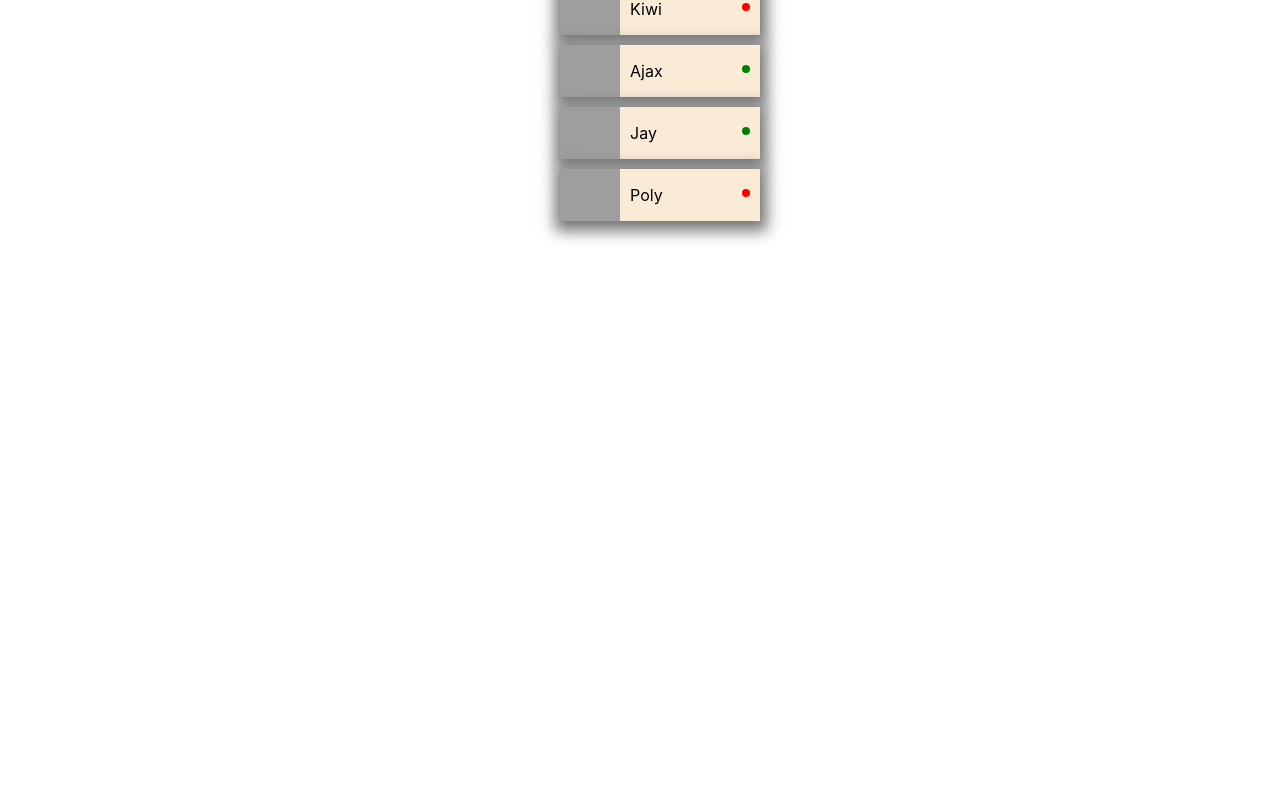
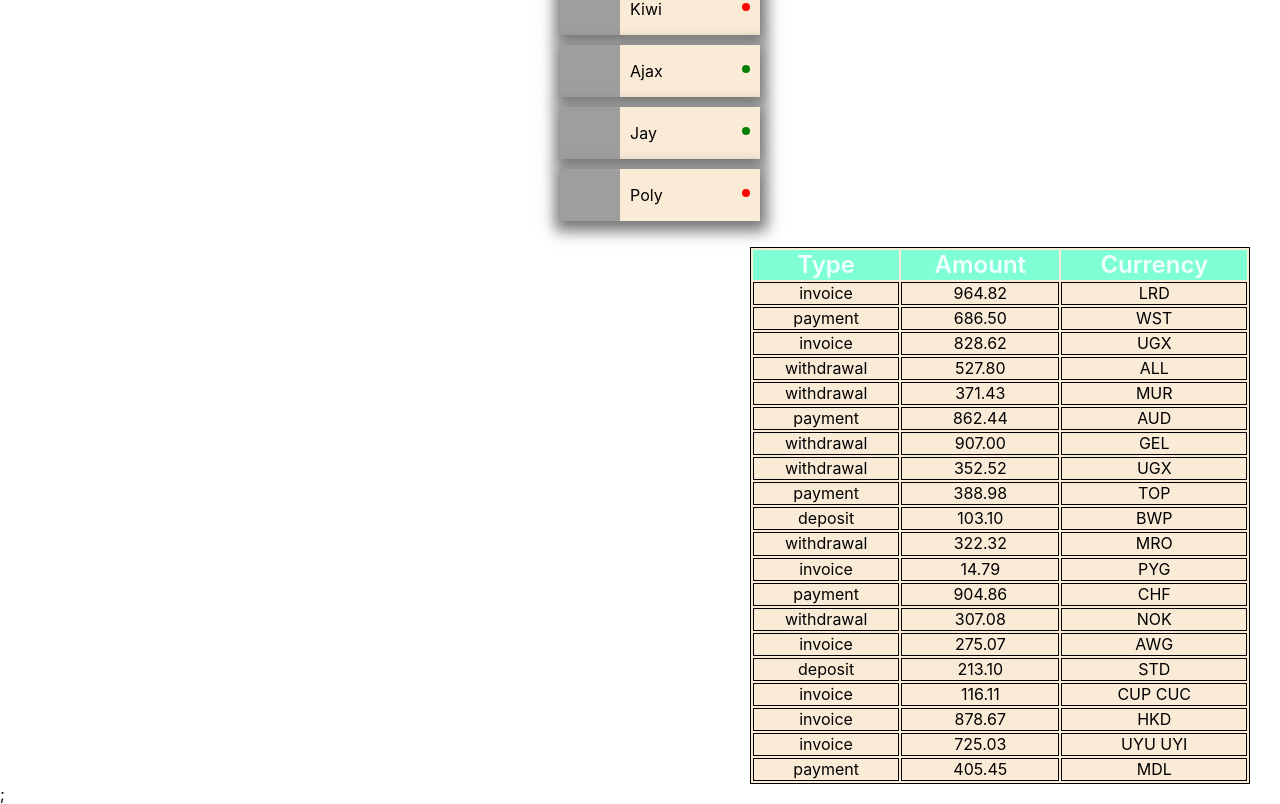
Before and after one commit to Viktoriia-Lehusova/goit-react-hw-01-components, a React (Create React App) app: page / in a window 1280 px wide. Shown: the part 637-1441 px from the top of the page. Before the commit the page ends 884 px from the top, so only its background shows below. Built offline with nearby package versions, Linux system fonts and the light colour scheme; grey boxes are pictures that could not be loaded.

Commit message:
add 4 task

```diff
--- a/src/components/App.jsx
+++ b/src/components/App.jsx
@@ -1,9 +1,11 @@
 import { UserProfile } from 'components/UserProfile/UserProfile';
 import { Statistics } from 'components/Statistics/Statistics';
 import { FriendList } from 'components/FriendList/FriendList';
+import { TransactionHistory } from 'components/TransactionHistory/TransactionHistory';
 import user from './data/user.json';
 import data from './data/data.json';
 import friends from './data/friends.json';
+import transactions from './data/transactions.json';
 
 export const App = () => {
   return (
@@ -17,6 +19,7 @@
       />
       <Statistics stats={data} />
       <FriendList friends={friends} />
+      <TransactionHistory items={transactions} />;
     </div>
   );
 };
--- /dev/null
+++ b/src/components/TransactionHistory/TransactionHistory.jsx
@@ -0,0 +1,36 @@
+import PropTypes from 'prop-types';
+import css from './TransactionHistory.module.css';
+
+export const TransactionHistory = ({ items }) => {
+  return (
+    <table className={css.transactionHistory}>
+      <thead className={css.tableHead}>
+        <tr>
+          <th className={css.tableTitle}>Type</th>
+          <th className={css.tableTitle}>Amount</th>
+          <th className={css.tableTitle}>Currency</th>
+        </tr>
+      </thead>
+      <tbody>
+        {items.map(item => (
+          <tr key={item.id}>
+            <td className={css.tableSubtitle}>{item.type}</td>
+            <td className={css.tableSubtitle}>{item.amount}</td>
+            <td className={css.tableSubtitle}>{item.currency}</td>
+          </tr>
+        ))}
+      </tbody>
+    </table>
+  );
+};
+
+TransactionHistory.propTypes = {
+  items: PropTypes.arrayOf(
+    PropTypes.exact({
+      currency: PropTypes.string.isRequired,
+      amount: PropTypes.string.isRequired,
+      type: PropTypes.string.isRequired,
+      id: PropTypes.string.isRequired,
+    })
+  ),
+};
--- /dev/null
+++ b/src/components/TransactionHistory/TransactionHistory.module.css
@@ -0,0 +1,30 @@
+.transactionHistory {
+  margin-left: 750px;
+
+  width: 500px;
+
+  border: 1px solid black;
+
+  background-color: antiquewhite;
+}
+.tableHead {
+  border: 1px solid black;
+  background-color: aquamarine;
+  width: 500px;
+}
+.tableTitle {
+  font-weight: 600;
+  font-size: 24px;
+  line-height: 1.19;
+
+  text-align: center;
+
+  color: azure;
+}
+.tableSubtitle {
+  text-align: center;
+  font-size: 16px;
+  line-height: 1.19;
+
+  border: 1px solid black;
+}
```
